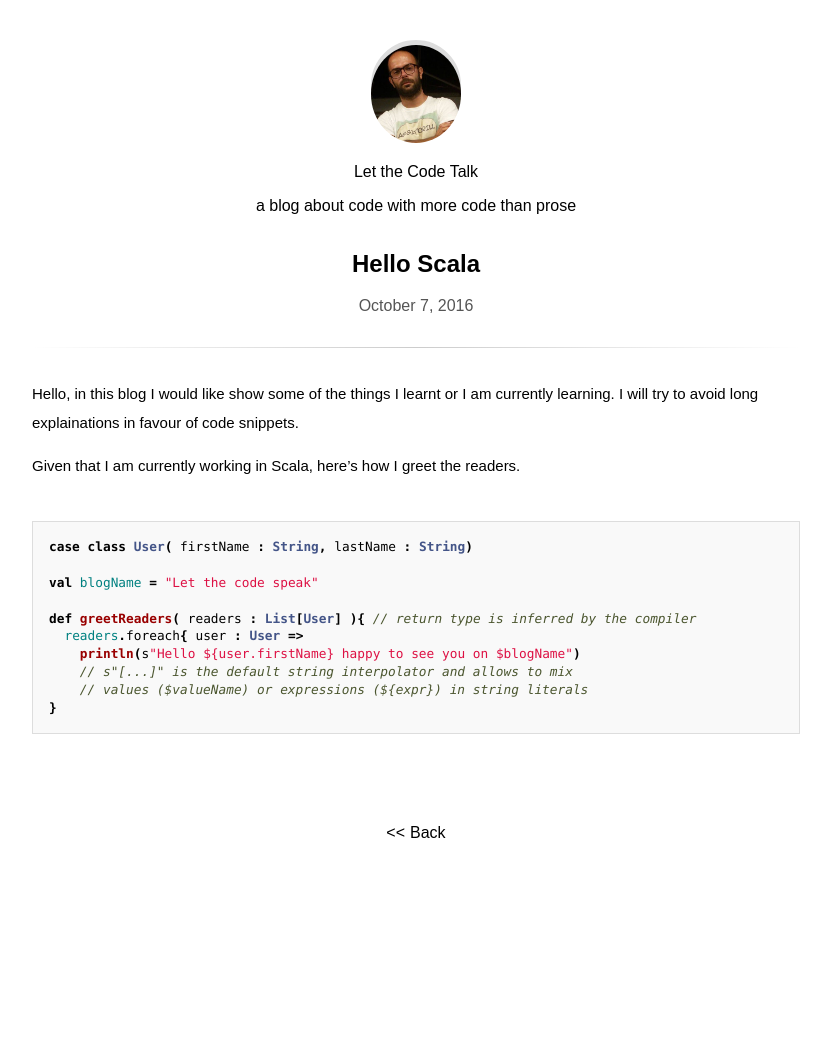
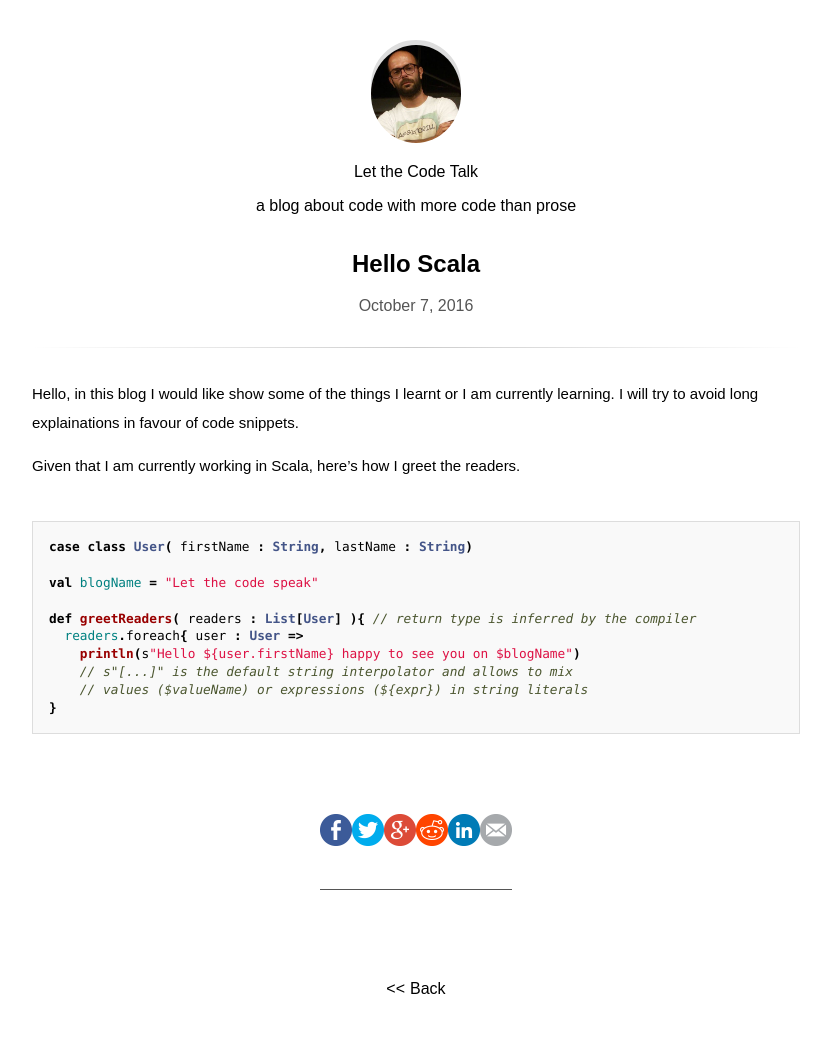
Before and after one commit to kekkooo/kekkooo.github.io, a Jekyll site: the page built from _posts/2016-10-07-hello-scala.md, in a window 1280 px wide. Shown: the whole page, without its empty margins (224-1055 px from the left). Built offline with Jekyll 4.4.1, drawn with Linux system fonts in a browser that asks for light colours; some web fonts are replaced; before the commit the page ends 900 px from its top, so only the background shows below that.

Commit message:
social buttons

```diff
--- a/_includes/head.html
+++ b/_includes/head.html
@@ -23,6 +23,7 @@
 <link rel="apple-touch-icon" href="{{ site.baseurl }}/assets/touch-icon.png">
 <link rel="stylesheet" href="//code.cdn.mozilla.net/fonts/fira.css">
 <link rel="stylesheet" href="{{ site.baseurl }}/assets/core.css">
+<link rel="stylesheet" href="{{ site.baseurl }}/assets/sharebuttons.css">
 <link rel="canonical" href="{{ page.url | prepend: site.baseurl }}">
 <link rel="alternate" type="application/atom+xml" title="{{ site.title }}" href="{{ site.baseurl }}/feed.xml" />
 
--- /dev/null
+++ b/_includes/share_buttons.html
@@ -0,0 +1,10 @@
+<div>
+<ul class="share-buttons">
+  <li><a href="https://www.facebook.com/sharer/sharer.php?u={{ site.url }}{{ page.url }}&t={{ page.title }}" rel="nofollow" target="_blank" title="Share on Facebook" target="_blank"><img alt="Share on Facebook" src="/assets/icons/Facebook.png"></a></li>
+  <li><a href="https://twitter.com/intent/tweet?source={{ site.url }}{{ page.url }}&text={{ page.title }}" target="_blank" title="Tweet"><img alt="Tweet" src="/assets/icons/Twitter.png"></a></li>
+  <li><a href="https://plus.google.com/share?url=http%3A%2F%2Ffrancescousai.info%2Fblog" target="_blank" title="Share on Google+"><img alt="Share on Google+" src="/assets/icons/Google+.png"></a></li>
+  <li><a href="http://www.reddit.com/submit?url=http%3A%2F%2Ffrancescousai.info%2Fblog&title=Let%20the%20code%20talk" target="_blank" title="Submit to Reddit"><img alt="Submit to Reddit" src="/assets/icons/Reddit.png"></a></li>
+  <li><a href="http://www.linkedin.com/shareArticle?mini=true&url=http%3A%2F%2Ffrancescousai.info%2Fblog&title=Let%20the%20code%20talk&summary=a%20blog%20about%20code%20with%20more%20code%20than%20prose&source=http%3A%2F%2Ffrancescousai.info%2Fblog" target="_blank" title="Share on LinkedIn"><img alt="Share on LinkedIn" src="/assets/icons/LinkedIn.png"></a></li>
+  <li><a href="mailto:?subject=Let%20the%20code%20talk&body=a%20blog%20about%20code%20with%20more%20code%20than%20prose:%20http%3A%2F%2Ffrancescousai.info%2Fblog" target="_blank" title="Send email"><img alt="Send email" src="/assets/icons/Email.png"></a></li>
+</ul>
+</div>
--- a/_layouts/post.html
+++ b/_layouts/post.html
@@ -23,7 +23,10 @@
 
 	{{ content }}
 
+	{% include share_buttons.html %}
+
 </article>
+
 
 <div class="back">
 	<a href="{{site.baseurl}}/blog">Back</a>
--- /dev/null
+++ b/assets/sharebuttons.css
@@ -0,0 +1,20 @@
+ul.share-buttons{
+  list-style: none;
+  padding: 0;
+  text-align: center;
+}
+
+ul.share-buttons li{
+  display: inline;
+}
+
+ul.share-buttons .sr-only {
+  position: absolute;
+  clip: rect(1px 1px 1px 1px);
+  clip: rect(1px, 1px, 1px, 1px);
+  padding: 0;
+  border: 0;
+  height: 1px;
+  width: 1px;
+  overflow: hidden;
+}
```
Also changed, not shown: assets/icons/Email.png (added), assets/icons/Facebook.png (added), assets/icons/Google+.png (added), assets/icons/LinkedIn.png (added), assets/icons/Pinboard.png (added), assets/icons/Pinterest.png (added), assets/icons/Pocket.png (added), assets/icons/Reddit.png (added), assets/icons/Tumblr.png (added), assets/icons/Twitter.png (added), assets/icons/Wordpress.png (added).
